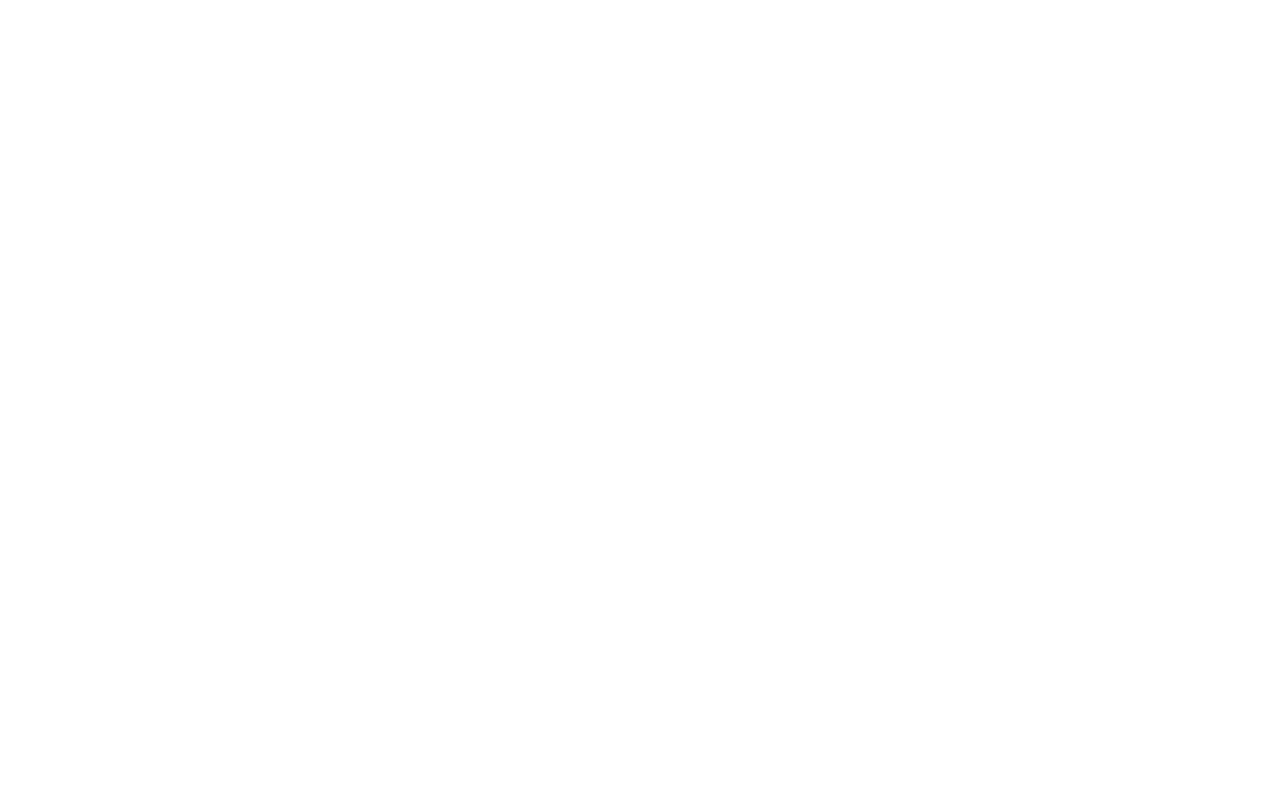
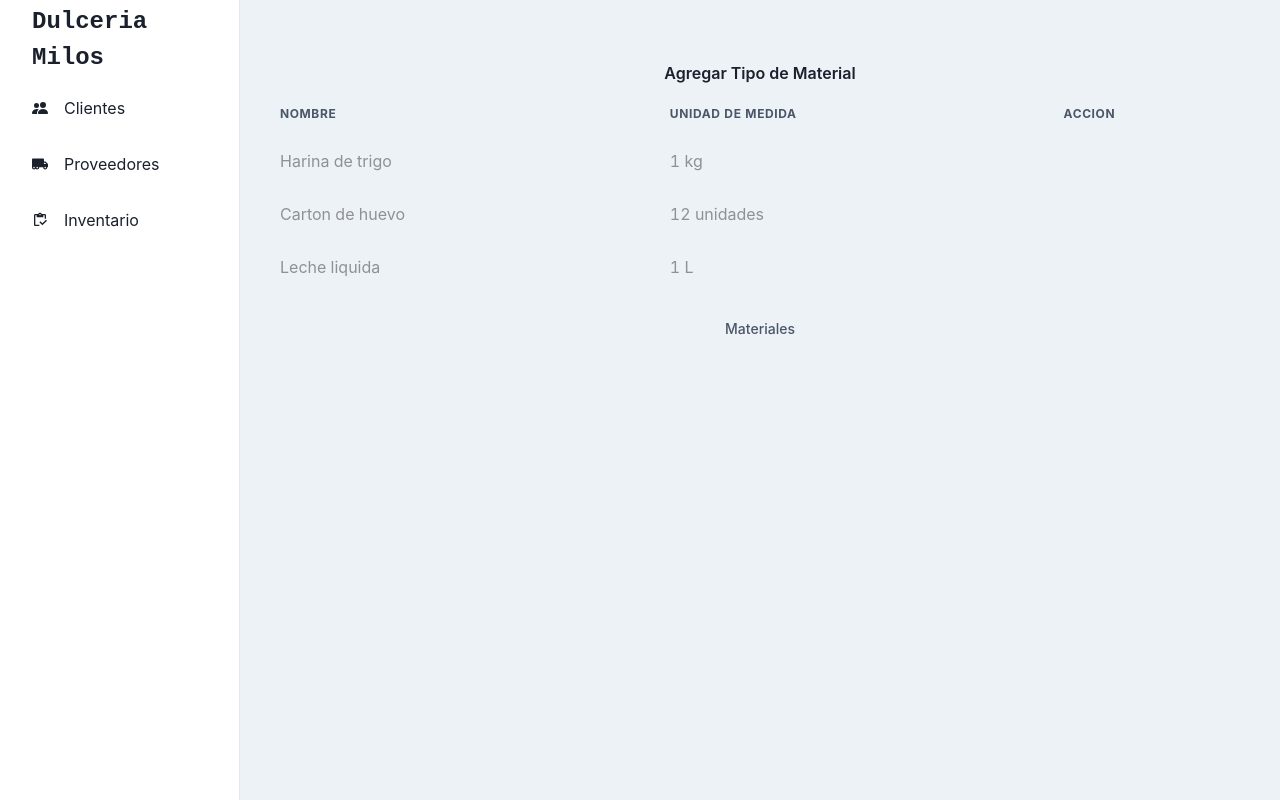
Before and after one commit to DavidJMS/Milos, a React (Vite) app: page /tipo-de-materiales in a window 1280 px wide. Before the commit this address had no page. Built offline with nearby package versions, Linux system fonts and the light colour scheme.

Commit message:
Agregando iconoes

```diff
--- a/src/App.jsx
+++ b/src/App.jsx
@@ -11,6 +11,7 @@ import AgregarCliente from './pages/AgregarCliente'
 import Proveedores from './pages/Proveedores'
 import AgregarProveedor from './pages/AgregarProveedor'
 import Inventario from './pages/Inventario'
+import TipoMaterial from './pages/TipoMaterial'
 
 function App () {
   return (
@@ -22,6 +23,7 @@ function App () {
           <Route path='proveedores' element={<Proveedores />} />
           <Route path='agregar-proveedor' element={<AgregarProveedor />} />
           <Route path='inventario' element={<Inventario />} />
+          <Route path='tipo-de-materiales' element={<TipoMaterial />} />
         </Routes>
       </BrowserRouter>
   )
--- /dev/null
+++ b/src/component/AgregarTipoDeMaterial.jsx
@@ -0,0 +1,62 @@
+import React from 'react'
+import {
+  Modal,
+  ModalOverlay,
+  ModalContent,
+  ModalHeader,
+  ModalFooter,
+  ModalBody,
+  ModalCloseButton,
+  useDisclosure,
+  Button,
+  FormControl,
+  FormLabel,
+  Input,
+
+
+  NumberInput,
+  NumberInputField,
+  NumberInputStepper,
+  NumberIncrementStepper,
+  NumberDecrementStepper,
+} from '@chakra-ui/react'
+
+export default function AgregarTipoDeMaterial() {
+  const { isOpen, onOpen, onClose } = useDisclosure()
+
+  const initialRef = React.useRef(null)
+  const finalRef = React.useRef(null)
+
+  return (
+    <>
+      <Button display={'inline-block'} onClick={onOpen}>Agregar Tipo de Material</Button>
+      <Modal
+        initialFocusRef={initialRef}
+        finalFocusRef={finalRef}
+        isOpen={isOpen}
+        onClose={onClose}
+      >
+        <ModalOverlay />
+        <ModalContent>
+          <ModalHeader>Tipo de Material</ModalHeader>
+          <ModalCloseButton />
+          <ModalBody pb={6}>
+            <FormControl>
+              <FormLabel>Nombre</FormLabel>
+              <Input type="text" name='typeFilter'/>
+            </FormControl>
+            <FormControl>
+            <FormLabel>Unidad de Medida</FormLabel>
+              <Input type="text" name='typeFilter' />
+            </FormControl>
+          </ModalBody>
+          <ModalFooter>
+            <Button colorScheme='blue' mr={3}>
+              Guardar
+            </Button>
+          </ModalFooter>
+        </ModalContent>
+      </Modal>
+    </>
+  )
+}
--- a/src/component/SimpleSidebar.jsx
+++ b/src/component/SimpleSidebar.jsx
@@ -12,9 +12,23 @@ import {
   Text,
   useDisclosure,
 } from '@chakra-ui/react';
+
+
 import {
   FiMenu,
 } from 'react-icons/fi';
+
+import {
+  BsFillPeopleFill,
+} from 'react-icons/bs';
+
+import {
+  MdOutlineInventory,
+} from 'react-icons/md';
+
+import {
+  FaTruckMoving,
+} from 'react-icons/fa';
 
 export default function SimpleSidebar({ children }) {
   const { isOpen, onOpen, onClose } = useDisclosure();
@@ -47,9 +61,9 @@ export default function SimpleSidebar({ children }) {
 
 const SidebarContent = ({ onClose, ...rest }) => {
   const LinkItems = [
-    {name:"Clientes"},
-    {name:"Proveedores"},
-    {name:"Inventario"}
+    {name:"Clientes", icon: BsFillPeopleFill},
+    {name:"Proveedores", icon: FaTruckMoving},
+    {name:"Inventario", icon:MdOutlineInventory }
   ]
   return (
     <Box
--- a/src/pages/Inventario.jsx
+++ b/src/pages/Inventario.jsx
@@ -5,7 +5,7 @@ import SimpleSidebar from "../component/SimpleSidebar"
 
 import AgregarMaterial from "../component/AgregarMaterial"
 
-const Proveedores = () => {
+const Inventario = () => {
   const title = "Materiales"
   const fields = ["Nombre", "Existencia", "Minimo en almacen"]
   const values = [
@@ -31,4 +31,4 @@ const Proveedores = () => {
   )
 }
 
-export default Proveedores
+export default Inventario
--- /dev/null
+++ b/src/pages/TipoMaterial.jsx
@@ -0,0 +1,31 @@
+import React from "react"
+
+import SimpleTable from "../component/Table"
+import SimpleSidebar from "../component/SimpleSidebar"
+
+import AgregarTipoDeMaterial from "../component/AgregarTipoDeMaterial"
+
+const TipoMaterial = () => {
+  const title = "Materiales"
+  const fields = ["Nombre", "Unidad de medida", "Accion"]
+  const values = [
+    ["Harina de trigo", "1 kg"],
+    ["Carton de huevo", "12 unidades"],
+    ["Leche liquida", "1 L"],
+  ]
+  return (
+    <SimpleSidebar>
+      <>
+        <AgregarTipoDeMaterial/>
+        <SimpleTable
+          title={title}
+          fields={fields}
+          values={values}
+        />
+
+      </>
+    </SimpleSidebar>
+  )
+}
+
+export default TipoMaterial
```
